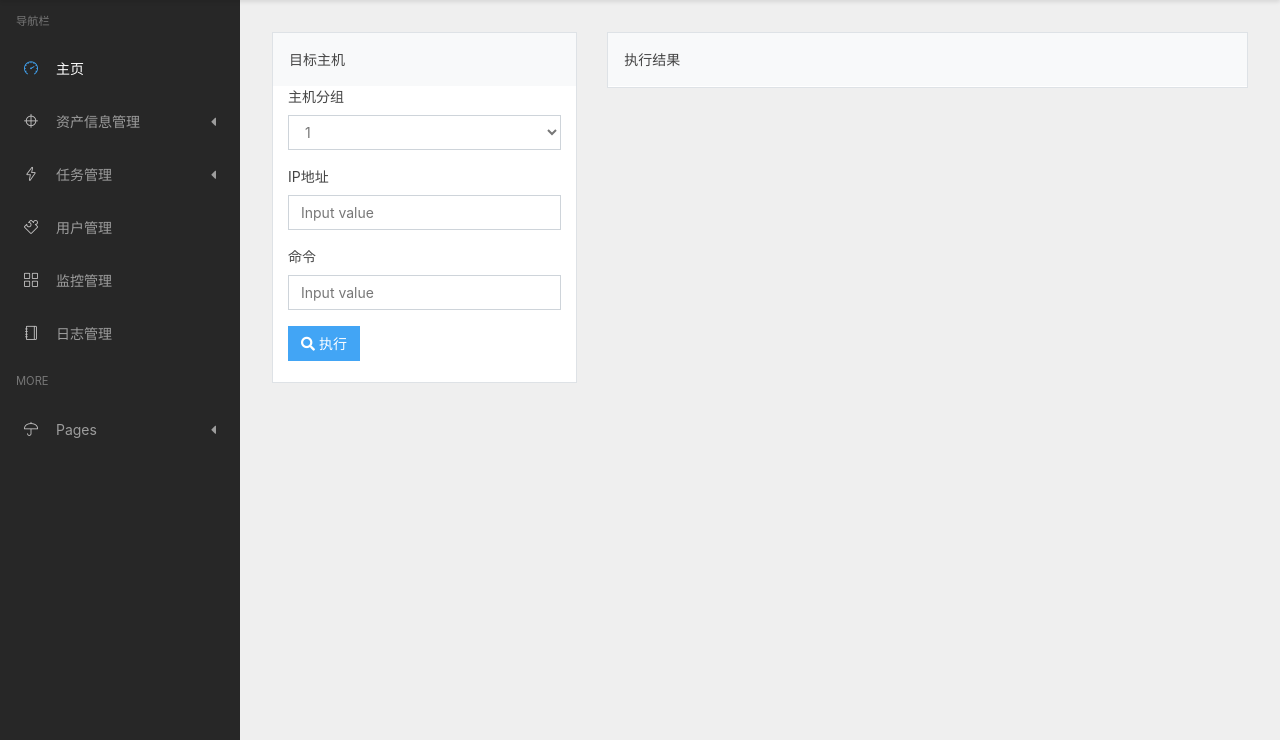
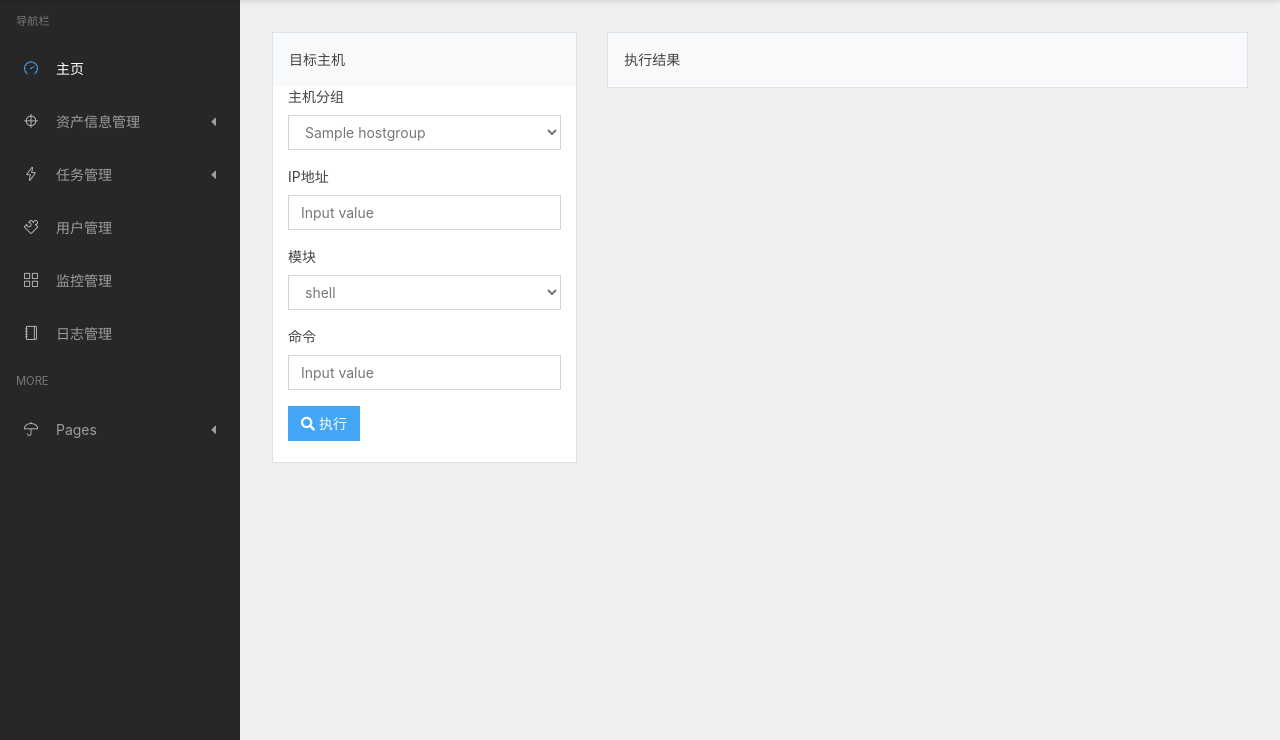
Before and after one commit to LettyCai/OpsAuto, a Django app: page /taskdo/ in a window 1280 px wide. Shown: the part 60-800 px from the top of the page. Run offline with Django 3.2, Linux system fonts and the light colour scheme; a user stored in the database is signed in; tables that the repository leaves empty hold one stand-in row (values such as "Sample post"); some libraries are stand-ins or nearby versions.

Commit message:
20190530

```diff
--- a/taskdo/views.py
+++ b/taskdo/views.py
@@ -13,14 +13,16 @@ from hostsinfo.utils import prpcrypt
 import json
 from .models import OpsLog
 from pure_pagination import Paginator, EmptyPage, PageNotAnInteger
+from django.contrib.auth.mixins import LoginRequiredMixin,UserPassesTestMixin  #用户登录验证，用户权限验证
 
 
 # Create your views here.
-class TaskDoView(View):
-    def post(self,request):
-        pass
+
 
 class KillTtypView(View):
+    """
+    清理终端号
+    """
     def get(self,request):
         result = {}
         return render(request,"kill-ttyp.html",{'result':result})
@@ -83,6 +85,9 @@ class KillTtypView(View):
                                                 'unreachable_list':unreachable_list})
 
 class UploadView(View):
+    """
+    上传文件
+    """
     def get(self,request):
         groups = HostGroup.objects.all()
         return render(request,"upload.html",{'groups':groups})
@@ -154,10 +159,22 @@ class UploadView(View):
 
 
 
-class TaskDoView(View):
+class TaskDoView(UserPassesTestMixin,View):
+    """
+    执行ad-hoc命令
+    """
+    def test_func(self):
+        """
+        重载父类方法，实现系统管理员、运维人员角色的用户才能访问
+        :return:
+        """
+        return self.request.user.role != 2
+
+
     def get(self,request):
+        groups = HostGroup.objects.all()
 
-        return render(request,"task-do.html")
+        return render(request,"task-do.html",{'groups':groups})
 
 class FindLogView(View):
     def get(self,request):
--- a/templates/task-do.html
+++ b/templates/task-do.html
@@ -13,19 +13,29 @@
                                     <div class="col-md-12">
                                             <div class="form-group">
                                                     <label for="single-select">主机分组</label>
-                                                    <select id="single-select" class="form-control">
-                                                        <option>1</option>
+                                                     <select id="single-select" name="type" class="form-control">
+                                                        {% for group in groups %}
+                                                    <option value="{{group.group_name}}">{{group.group_name}}</option>
+                                                          {% endfor %}
+                                                   </select>
+                                                </div>
+
+                                            <div class="form-group">
+                                                <label for="normal-input" class="form-control-label">IP地址</label>
+                                                <input id="normal-input" class="form-control" value="Input value">
+                                            </div>
+
+                                              <div class="form-group">
+                                                    <label for="normal-input" class="form-control-label">模块</label>
+
+                                                  <select id="model-select" class="form-control">
+                                                        <option>shell</option>
                                                         <option>2</option>
                                                         <option>3</option>
                                                         <option>4</option>
                                                         <option>5</option>
                                                     </select>
                                                 </div>
-
-                                            <div class="form-group">
-                                                <label for="normal-input" class="form-control-label">IP地址</label>
-                                                <input id="normal-input" class="form-control" value="Input value">
-                                            </div>
 
                                             <div class="form-group">
                                                     <label for="normal-input" class="form-control-label">命令</label>
```
Also changed, not shown: 1 other file.
